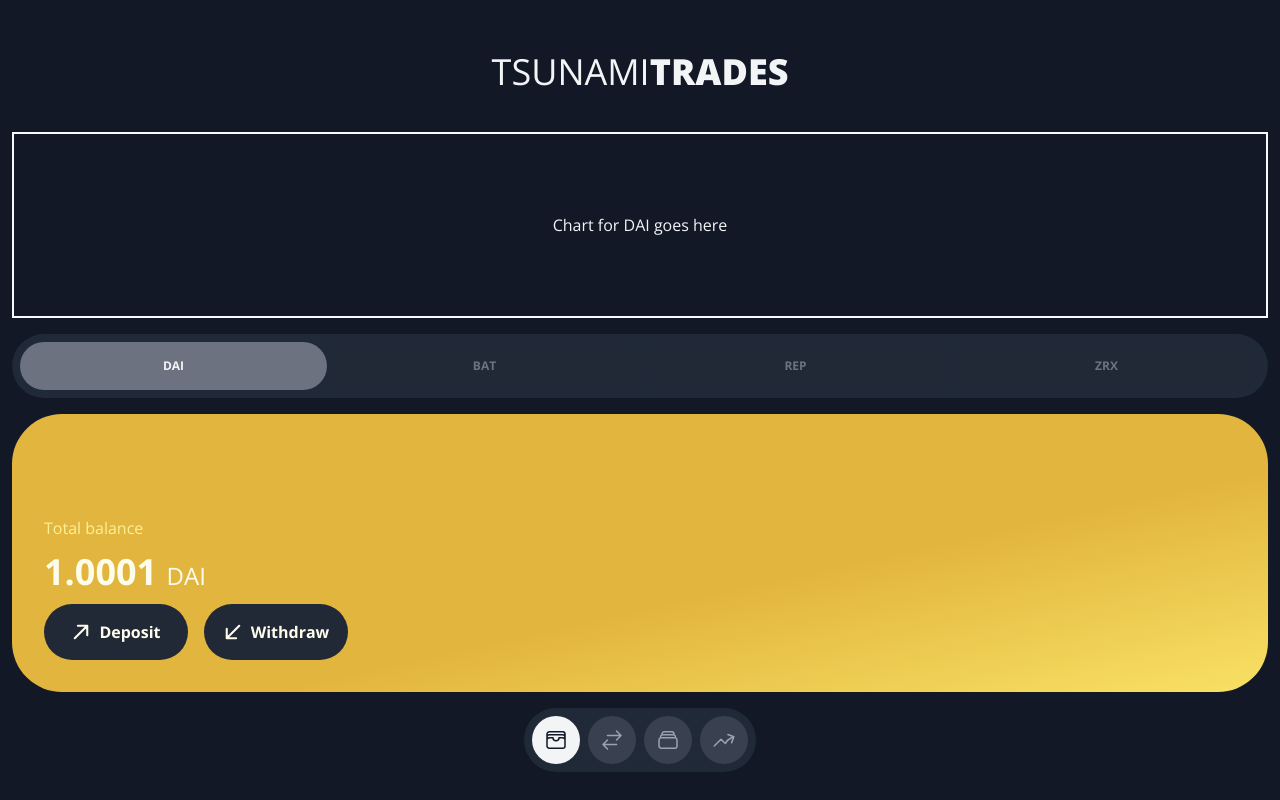
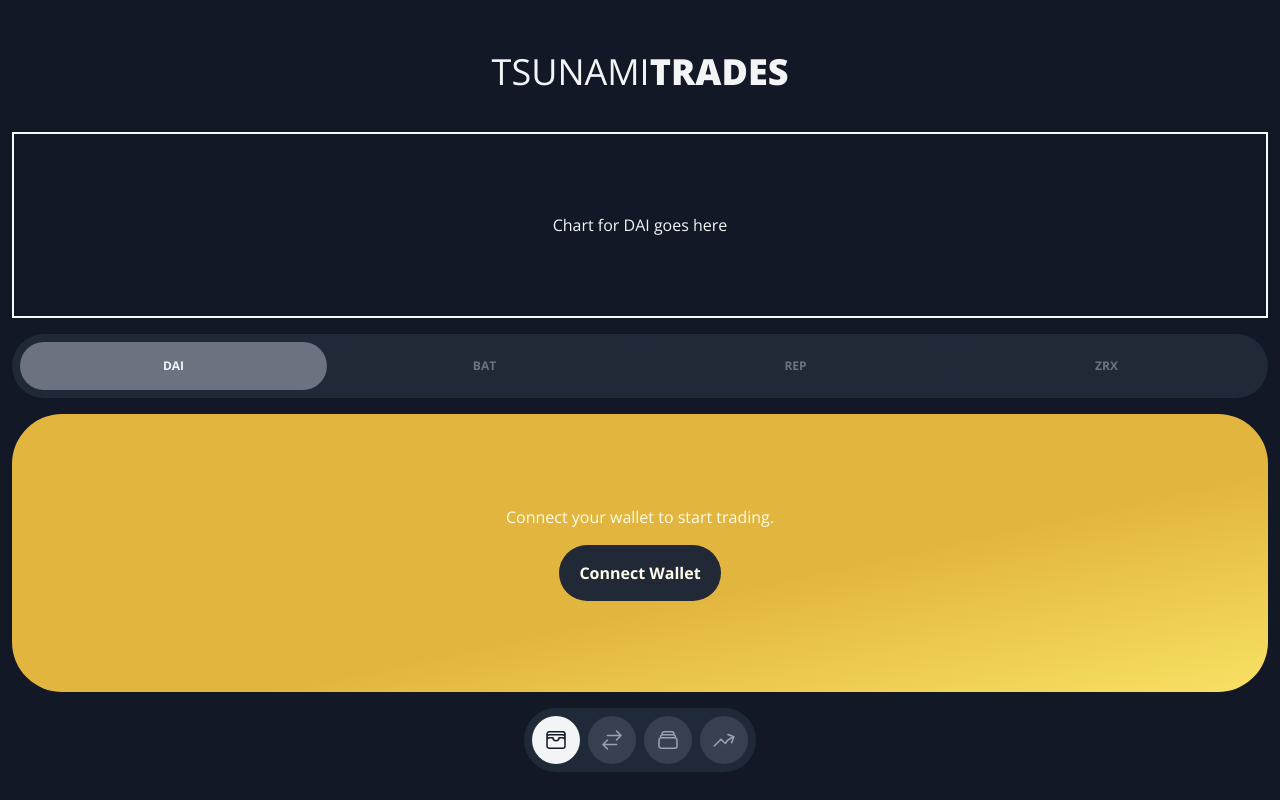
Before and after one commit to jacobvanschenck/Dex, a React (Vite) app in the folder client/: page / in a window 1280 px wide. Built offline with nearby package versions, Linux system fonts and the light colour scheme.

Commit message:
working on connect...

```diff
--- a/client/package.json
+++ b/client/package.json
@@ -10,6 +10,7 @@
   },
   "dependencies": {
     "@metamask/detect-provider": "2.0.0",
+    "@react-spring/web": "^9.7.3",
     "ethers": "^6.7.1",
     "moment": "^2.29.4",
     "react": "^18.2.0",
@@ -17,7 +18,8 @@
     "react-moment": "^1.1.3",
     "react-spinners": "^0.13.8",
     "recharts": "^2.8.0",
-    "viem": "^1.10.3"
+    "viem": "^1.10.3",
+    "zustand": "^4.4.7"
   },
   "devDependencies": {
     "@types/react": "^18.2.15",
--- a/client/src/AppLayout.tsx
+++ b/client/src/AppLayout.tsx
@@ -3,6 +3,7 @@ import TokenPillsContainer from './components/TokenPillsContainer';
 import MobileNav from './components/nav/MobileNav';
 import { CARDS, CardType, TOKENS, TokenType } from './types';
 import CardContainer from './components/cards/CardContainer';
+import ActionSheet from './components/ActionSheet';
 
 export default function AppLayout() {
   const [currentCard, setCurrentCard] = useState<CardType>(CARDS[0]);
@@ -17,6 +18,7 @@ export default function AppLayout() {
       <TokenPillsContainer selectedToken={selectedToken} setSelectedToken={setSelectedToken} />
       <CardContainer setCard={setCurrentCard} selectedToken={selectedToken} card={currentCard} />
       <MobileNav currentCard={currentCard} setCurrentCard={setCurrentCard} />
+      <ActionSheet />
     </div>
   );
 }
--- a/client/src/ConnectWallet.tsx
+++ b/client/src/ConnectWallet.tsx
@@ -1,15 +1,13 @@
-import { PrimaryButton } from './components/PrimaryButton'
+import { PrimaryButton } from './components/shared/PrimaryButton';
+import { useDexStore } from './store';
 
-export type ConnectWalletProps = {
-    connectWallet: () => Promise<void>
+export default function ConnectWallet() {
+  const setActionSheetOpen = useDexStore((state) => state.setActionSheetOpen);
+
+  return (
+    <div className="flex flex-col gap-4 justify-center items-center w-full text-center">
+      <p>Connect your wallet to start trading.</p>
+      <PrimaryButton action={() => setActionSheetOpen(true)}>Connect Wallet</PrimaryButton>
+    </div>
+  );
 }
-
-export default function ConnectWallet({ connectWallet }: ConnectWalletProps) {
-    return (
-        <div className="flex flex-col items-center pt-12 w-screen h-screen bg-slate-50">
-            <PrimaryButton action={connectWallet}>
-                Connect Metamask
-            </PrimaryButton>
-        </div>
-    )
-}
--- /dev/null
+++ b/client/src/components/ActionSheet.tsx
@@ -0,0 +1,34 @@
+import { useDexStore } from '../store';
+import { animated, useTransition } from '@react-spring/web';
+
+export default function ActionSheet() {
+  const actionSheetOpen = useDexStore((state) => state.actionSheetOpen);
+  const setActionSheetOpen = useDexStore((state) => state.setActionSheetOpen);
+
+  const transitions = useTransition(actionSheetOpen, {
+    from: { opacity: 0, transform: 'translateY(100%)' },
+    enter: { opacity: 1, transform: 'translateY(0%)' },
+    leave: { opacity: 0, transform: 'translateY(100%)' },
+  });
+
+  return transitions(
+    (style, item) =>
+      item && (
+        <>
+          <animated.div
+            style={{ opacity: style.opacity }}
+            className="fixed inset-0 bg-neutral-950/70 backdrop-blur-[2px]"
+            onClick={() => {
+              setActionSheetOpen(false);
+            }}
+          />
+          <animated.div
+            style={{ ...style, opacity: 1 }}
+            className="flex fixed bottom-0 justify-center items-center w-full h-1/2 rounded-t-3xl bg-neutral-900"
+          >
+            ohh
+          </animated.div>
+        </>
+      ),
+  );
+}
--- a/client/src/components/cards/CardContainer.tsx
+++ b/client/src/components/cards/CardContainer.tsx
@@ -6,6 +6,7 @@ import PriceCard from './PriceCard';
 import TradeCard from './TradeCard';
 import WalletCard from './WalletCard';
 import WithdrawCard from './WithdrawCard';
+import ConnectWallet from '../../ConnectWallet';
 
 type CardContainerProps = {
   card: CardType;
@@ -32,7 +33,8 @@ export default function CardContainer({ card, setCard, selectedToken }: CardCont
   };
   return (
     <div className="flex text-primary-50 flex-1 p-8 w-full bg-gradient-to-br rounded-[50px] from-primary-500 from-60% to-primary-300">
-      {renderCard(card)}
+      {/* {renderCard(card)} */}
+      <ConnectWallet />
     </div>
   );
 }
--- a/client/src/components/cards/DepositCard.tsx
+++ b/client/src/components/cards/DepositCard.tsx
@@ -23,12 +23,6 @@ export default function DepositCard({ onBack, selectedToken }: DepositCardProps)
         Back
       </button>
       <div className="flex flex-col gap-3 justify-end items-start">
-        <div className="text-primary-200">
-          <p>Available</p>
-          <p>
-            1.001 <span>{selectedToken}</span>
-          </p>
-        </div>
         <div className="flex gap-2 items-end">
           <label className="transition-colors duration-100 text-primary-200 focus-within:text-primary-50">
             Amount
@@ -41,7 +35,13 @@ export default function DepositCard({ onBack, selectedToken }: DepositCardProps)
           </label>
           <p className="text-2xl font-normal text-primary-200">{selectedToken}</p>
         </div>
-        <div className="flex justify-center w-full">
+        <div className="flex justify-between w-full">
+          <div className="text-primary-200 min-w-fit">
+            <p>Available</p>
+            <p>
+              1.001 <span>{selectedToken}</span>
+            </p>
+          </div>
           <PrimaryButton>
             <svg
               xmlns="http://www.w3.org/2000/svg"
--- a/client/src/components/cards/WalletCard.tsx
+++ b/client/src/components/cards/WalletCard.tsx
@@ -10,10 +10,12 @@ type WalletCardProps = {
 export default function WalletCard({ selectedToken, setCard }: WalletCardProps) {
   return (
     <div className="flex flex-col gap-3 justify-end items-start">
-      <p className="text-primary-200">Total balance</p>
-      <p className="text-4xl font-bold">
-        1.0001 <span className="text-2xl font-normal">{selectedToken}</span>
-      </p>
+      <div>
+        <p className="text-primary-200">Total balance</p>
+        <p className="text-4xl font-bold">
+          1.0001 <span className="text-2xl font-normal">{selectedToken}</span>
+        </p>
+      </div>
       <div className="flex gap-4">
         <PrimaryButton action={() => setCard(DEPOSIT)}>
           <svg
--- a/client/src/components/cards/WithdrawCard.tsx
+++ b/client/src/components/cards/WithdrawCard.tsx
@@ -23,12 +23,6 @@ export default function WithdrawCard({ onBack, selectedToken }: WithdrawCardProp
         Back
       </button>
       <div className="flex flex-col gap-4 justify-end items-start">
-        <div className="text-primary-200">
-          <p>Available</p>
-          <p>
-            1.001 <span>{selectedToken}</span>
-          </p>
-        </div>
         <div className="flex gap-2 items-end">
           <label className="transition-colors duration-100 text-primary-200 focus-within:text-primary-50">
             Amount
@@ -41,7 +35,13 @@ export default function WithdrawCard({ onBack, selectedToken }: WithdrawCardProp
           </label>
           <p className="text-2xl font-normal text-primary-200">{selectedToken}</p>
         </div>
-        <div className="flex justify-center w-full">
+        <div className="flex justify-between w-full">
+          <div className="text-primary-200 min-w-fit">
+            <p>Available</p>
+            <p>
+              1.001 <span>{selectedToken}</span>
+            </p>
+          </div>
           <PrimaryButton>
             <svg
               xmlns="http://www.w3.org/2000/svg"
--- a/client/src/components/shared/PrimaryButton.tsx
+++ b/client/src/components/shared/PrimaryButton.tsx
@@ -19,7 +19,7 @@ export function PrimaryButton({
   return (
     <button
       type={type}
-      className="flex gap-2 justify-center items-center py-4 w-36 font-bold bg-neutral-800 rounded-[50px] text-primary-50 disabled:bg-slate-200"
+      className="flex gap-2 justify-center items-center py-4 px-5 font-bold w-fit bg-neutral-800 rounded-[50px] text-primary-50 disabled:bg-slate-200"
       disabled={loading || disabled}
       onClick={async () => {
         if (!action && !asyncAction) return;
--- /dev/null
+++ b/client/src/store/index.ts
@@ -0,0 +1,11 @@
+import { create } from 'zustand';
+
+type Store = {
+  actionSheetOpen: boolean;
+  setActionSheetOpen: () => void;
+};
+
+export const useDexStore = create<Store>()((set) => ({
+  actionSheetOpen: false,
+  setActionSheetOpen: (value: boolean) => set({ actionSheetOpen: value }),
+}));
```
Also changed, not shown: 1 other file (tests, documents, lock files or other folders).
